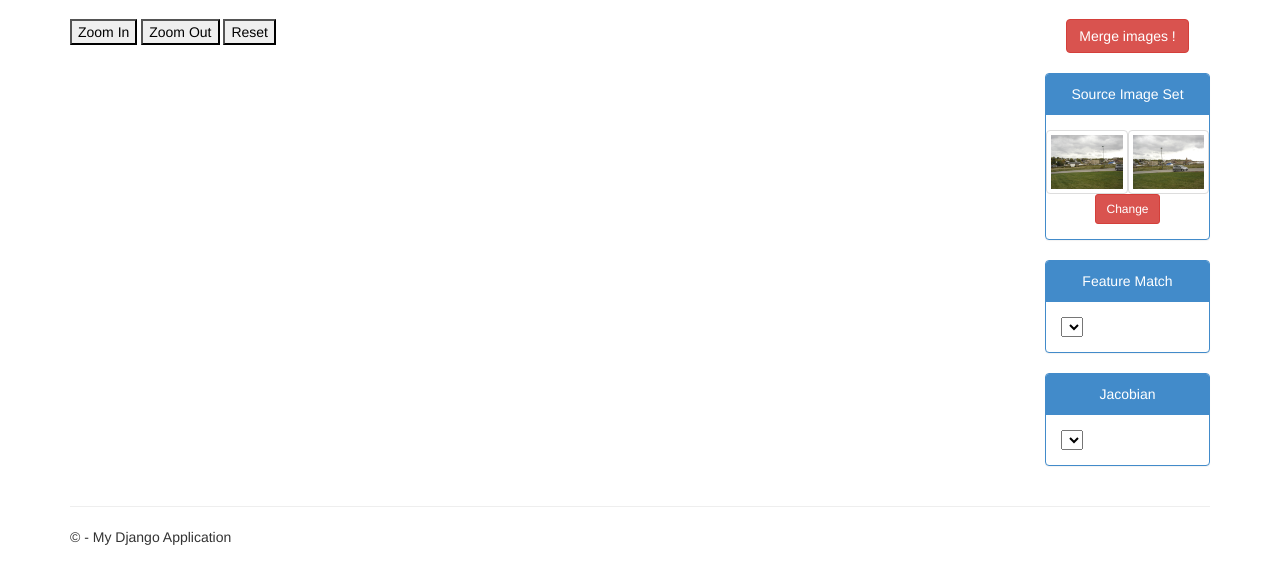
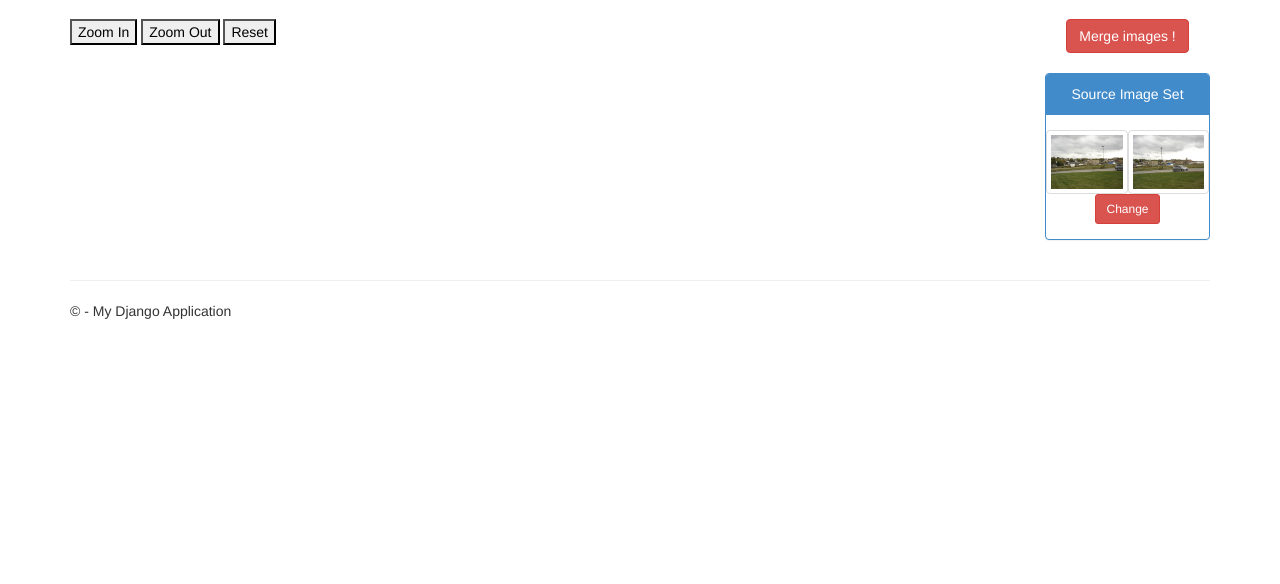
Before and after one commit to blelem/HireMeOrGiveMeABeer, a Django app: template WebProject2/app/templates/app/featurematch.html in a window 1280 px wide. Shown: the part 51-635 px from the top of the page. Run offline with Django 3.2, Linux system fonts and the light colour scheme; the template is opened without the code that fills it: values that come from a table or form of the project are taken from there, others are empty; data comes from the database, SQL or seed files in the repository; some libraries are stand-ins or nearby versions.

Commit message:
Move the controls away from the featurematch template.

```diff
--- a/WebProject2/app/templates/app/featurematch.html
+++ b/WebProject2/app/templates/app/featurematch.html
@@ -44,23 +44,7 @@
          </div>
       </div>
 
-      <div class="panel panel-primary">
-         <div class="panel-heading text-center">
-            Feature Match
-         </div>
-         <div class="panel-body">
-			 <select data-bind="options: alignMethodOptions , optionsText:'description', value: alignMethodSelected"></select>
-         </div>
-      </div>
-
-	  <div class="panel panel-primary">
-         <div class="panel-heading text-center">
-            Jacobian
-         </div>
-         <div class="panel-body">
-			 <select data-bind="options: jacobianOptions , optionsText:'description', value: jacobianSelected"></select>
-         </div>
-      </div>
+	 {% block controls %}{% endblock %}
 
 
    </div>
@@ -141,8 +125,7 @@
 		]);
 		self.selectedInputImages =  ko.observable(self.availableInputImages()[0]);
 
-		{% include "app/select.html" with name="alignMethod" dict=align_method_list %}
-		{% include "app/select.html" with name="jacobian" dict=jacobian_list %}
+	    {% block controlsViewmodel %}{% endblock %}
 
 		self.mergedImageUrl = ko.observable("{{ merged_image_url }}")
 	}
--- a/WebProject2/app/templates/app/select.html
+++ b/WebProject2/app/templates/app/selectviewmodel.html
@@ -3,7 +3,6 @@
    Inputs :
      - name : The name of the js variables.
      - dict : A dictionnary of the items to populate the select. Each item has a 'key' and a 'description'
-
 {% endcomment %}
 
 		self.{{ name }}Options = ko.observableArray([
--- a/WebProject2/app/views.py
+++ b/WebProject2/app/views.py
@@ -89,7 +89,7 @@ def matchFeatures(request):
     publicFilename = os.path.join(settings.MEDIA_URL, 'testImages/FitReferenceResult.jpg')
 
     return render(request,
-        'app/featurematch.html',
+        'app/featurematchcontrols.html',
         context_instance = RequestContext(request,
         {
             'merged_image_url': publicFilename,
```
Also changed, not shown: WebProject2/app/templates/app/featurematchcontrols.html (added, +11 -0 lines), WebProject2/app/templates/app/selectcontrol.html (added, +15 -0 lines), 1 other file.
